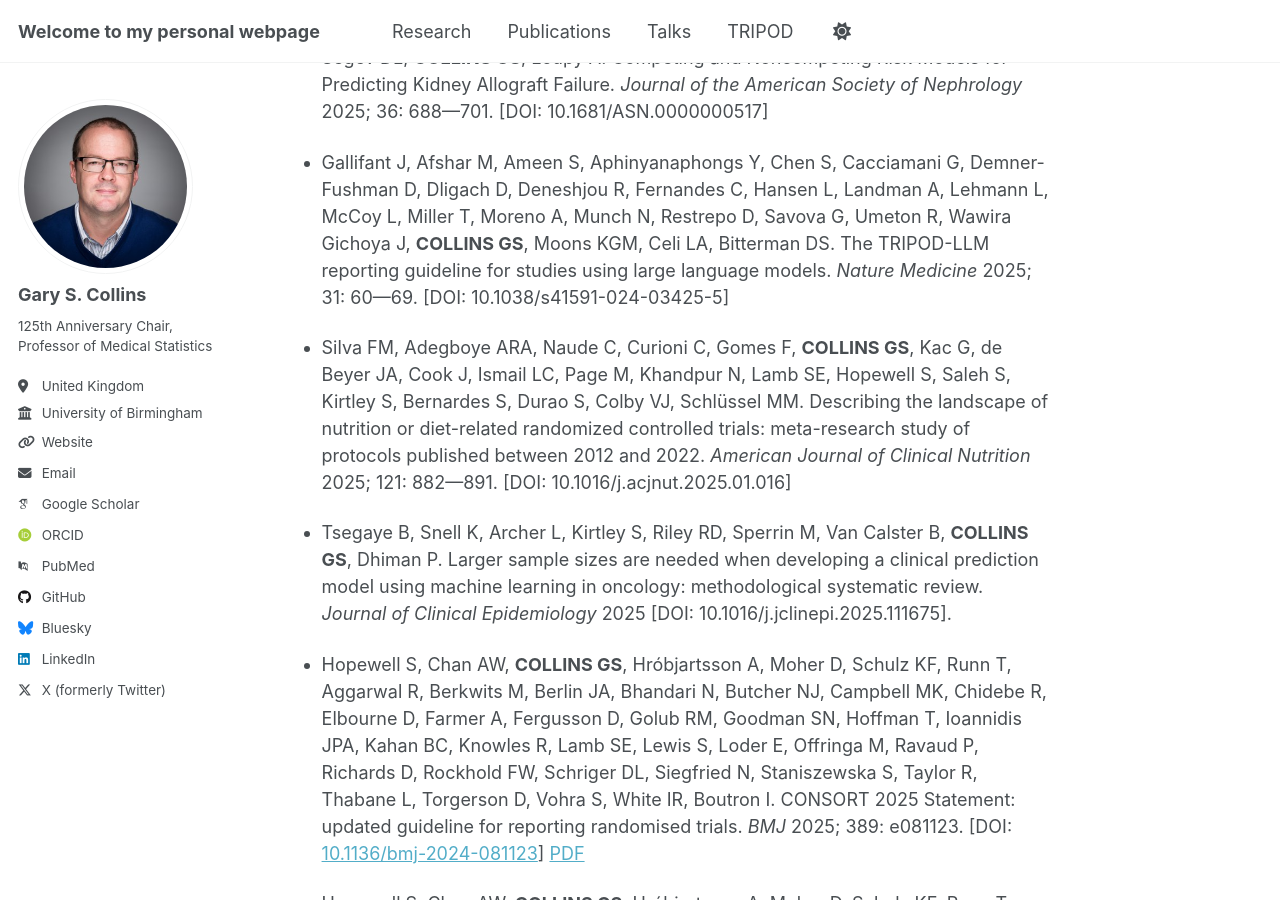
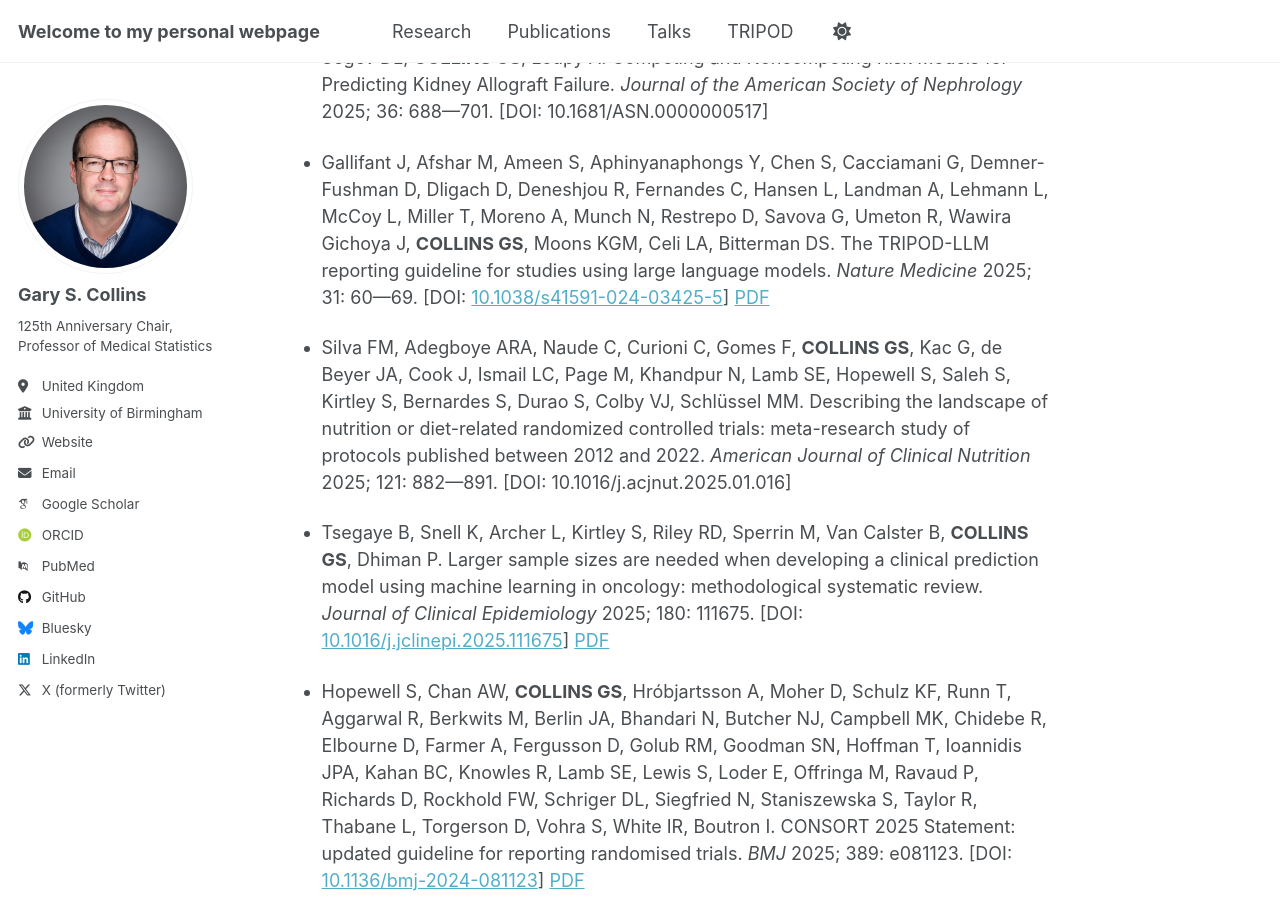
Before and after one commit to gscollins1973/gscollins1973.github.io, a Jekyll site: the page built from _pages/publications.html, in a window 1280 px wide and 900 px high, scrolled down 7298 px. Built offline with Jekyll 4.4.1, drawn with Linux system fonts in a browser that asks for light colours; some web fonts are replaced; a script that is not in the unit is left out.

Commit message:
Update publications.html

```diff
--- a/_pages/publications.html
+++ b/_pages/publications.html
@@ -49,9 +49,9 @@ See my <a href="https://scholar.google.co.uk/citations?hl=en&tzom=-60&user=cVKF8
 <li><p>Lekadir K, Frangi AF, Porras AR, Glocker B, Cintas C, Langlotz CP, Weicken E, Asselbergs FW, Prior F, <strong>COLLINS GS</strong>, Kaissis G, Tsakou G, Buvat I, Kalpathy-Cramer J, Mongan J, Schnabel JA, Kushibar K, Riklund K, Marias K, Amugongo LM, Fromont LA, Maier-Hein L, Cerda Alberich L, Marti-Bonmati L, Cardoso JM, Bobowicz M, Shabani M, Tsiknakis M, Zuluaga MA, Fritzsche MC, Camacho M, Linguraru MG, Wenzel M, De Bruijne M, Tolsgaard MG, Goisauf M, Abadia MC, Papanikolaou N, Lazrak N, Pujol O, Osuala R, Napel S, Joshi S, Klein S, Ausso S, Rogers WA, Puig-Bosch X, Salahuddin Z, Starmans MPA, and the FUTURE-AI Consortium. FUTURE-AI: international consensus guideline for trustworthy and deployable artificial intelligence in healthcare. <i>BMJ</i> 2025; 388: e081554. [DOI: <a href="https://www.bmj.com/content/388/bmj-2024-081554">10.1136/bmj-2024-081554</a>] <a href="https://www.bmj.com/content/388/bmj-2024-081554.full.pdf">PDF</a> </p></li>
 <li><p>Van Calster B, <strong>COLLINS GS</strong>, Vickers AJ, Wynants L, Kerr KF, Barreñada L, Varoquaux G, Singh K, Moons KGM, Hernandez-Boussard T, Timmerman D, McLernon D, van Smeden M, Steyerberg EW, for topic group 6 of the STRATOS Initiative. Performance evaluation of predictive AI models to support medical decisions: overview and guidance. <i>Lancet Digital Health</i> 2025 (to appear).</p></li>
 <li><p>Truchot A, Raynaud M, Helanterä I, Aubert O, Kamar N, Legendre C, Hertig A, Buchler M, Crespo M, Akalin E, Pujol GS, de Castro MCR, Matas AJ, Ulloa C, Jordan SC, Huang E, Juric I, Basic-Jukic N, Naesens M, Friedwald JJ, Silva Jr HT, Lefaucheur C, Segev DL, <strong>COLLINS GS</strong>, Loupy A. Competing and Noncompeting Risk Models for Predicting Kidney Allograft Failure. <i>Journal of the American Society of Nephrology</i> 2025; 36: 688—701.  [DOI: 10.1681/ASN.0000000517]</p></li>
-<li><p>Gallifant J, Afshar M, Ameen S, Aphinyanaphongs Y, Chen S, Cacciamani G, Demner-Fushman D, Dligach D, Deneshjou R, Fernandes C, Hansen L, Landman A, Lehmann L, McCoy L, Miller T, Moreno A, Munch N, Restrepo D, Savova G, Umeton R, Wawira Gichoya J, <strong>COLLINS GS</strong>, Moons KGM, Celi LA, Bitterman DS. The TRIPOD-LLM reporting guideline for studies using large language models. <i>Nature Medicine</i> 2025; 31: 60—69. [DOI: 10.1038/s41591-024-03425-5]</p></li>
+<li><p>Gallifant J, Afshar M, Ameen S, Aphinyanaphongs Y, Chen S, Cacciamani G, Demner-Fushman D, Dligach D, Deneshjou R, Fernandes C, Hansen L, Landman A, Lehmann L, McCoy L, Miller T, Moreno A, Munch N, Restrepo D, Savova G, Umeton R, Wawira Gichoya J, <strong>COLLINS GS</strong>, Moons KGM, Celi LA, Bitterman DS. The TRIPOD-LLM reporting guideline for studies using large language models. <i>Nature Medicine</i> 2025; 31: 60—69. [DOI: <a href="https://www.nature.com/articles/s41591-024-03425-5">10.1038/s41591-024-03425-5</a>] <a href="https://www.nature.com/articles/s41591-024-03425-5.pdf">PDF</a> </p></li>
 <li><p>Silva FM, Adegboye ARA, Naude C, Curioni C, Gomes F, <strong>COLLINS GS</strong>, Kac G, de Beyer JA, Cook J, Ismail LC, Page M, Khandpur N, Lamb SE, Hopewell S, Saleh S, Kirtley S, Bernardes S, Durao S, Colby VJ, Schlüssel MM. Describing the landscape of nutrition or diet-related randomized controlled trials: meta-research study of protocols published between 2012 and 2022. <i>American Journal of Clinical Nutrition</i> 2025; 121: 882—891. [DOI: 10.1016/j.acjnut.2025.01.016]</p></li>
-<li><p>Tsegaye B, Snell K, Archer L, Kirtley S, Riley RD, Sperrin M, Van Calster B, <strong>COLLINS GS</strong>, Dhiman P.  Larger sample sizes are needed when developing a clinical prediction model using machine learning in oncology: methodological systematic review. <i>Journal of Clinical Epidemiology</i> 2025 [DOI: 10.1016/j.jclinepi.2025.111675].</p></li>
+<li><p>Tsegaye B, Snell K, Archer L, Kirtley S, Riley RD, Sperrin M, Van Calster B, <strong>COLLINS GS</strong>, Dhiman P.  Larger sample sizes are needed when developing a clinical prediction model using machine learning in oncology: methodological systematic review. <i>Journal of Clinical Epidemiology</i> 2025; 180: 111675. [DOI: <a href="https://www.sciencedirect.com/science/article/pii/S0895435625000083">10.1016/j.jclinepi.2025.111675</a>] <a href="https://www.sciencedirect.com/science/article/pii/S0895435625000083/pdfft?md5=b15305b753e2392b6e854ec4ae8d24b9&pid=1-s2.0-S0895435625000083-main.pdf">PDF</a> </p></li>
 <li><p>Hopewell S, Chan AW, <strong>COLLINS GS</strong>, Hróbjartsson A, Moher D, Schulz KF, Runn T, Aggarwal R, Berkwits M, Berlin JA, Bhandari N, Butcher NJ, Campbell MK, Chidebe R, Elbourne D, Farmer A, Fergusson D, Golub RM, Goodman SN, Hoffman T, Ioannidis JPA, Kahan BC, Knowles R, Lamb SE, Lewis S, Loder E, Offringa M, Ravaud P, Richards D, Rockhold FW, Schriger DL, Siegfried N, Staniszewska S, Taylor R, Thabane L, Torgerson D, Vohra S, White IR, Boutron I. CONSORT 2025 Statement: updated guideline for reporting randomised trials. <i>BMJ</i> 2025; 389: e081123. [DOI: <a href="https://www.bmj.com/content/389/bmj-2024-081123">10.1136/bmj-2024-081123</a>] <a href="https://www.bmj.com/content/389/bmj-2024-081123.full.pdf">PDF</a></p></li>
 <li><p>Hopewell S, Chan AW, <strong>COLLINS GS</strong>, Hróbjartsson A, Moher D, Schulz KF, Runn T, Aggarwal R, Berkwits M, Berlin JA, Bhandari N, Butcher NJ, Campbell MK, Chidebe R, Elbourne D, Farmer A, Fergusson D, Golub RM, Goodman SN, Hoffman T, Ioannidis JPA, Kahan BC, Knowles R, Lamb SE, Lewis S, Loder E, Offringa M, Ravaud P, Richards D, Rockhold FW, Schriger DL, Siegfried N, Staniszewska S, Taylor R, Thabane L, Torgerson D, Vohra S, White IR, Boutron I. CONSORT 2025 Statement: updated guideline for reporting randomised trials. <i>JAMA</i> 2025; 22: 1998—2005. [DOI: <a href="https://jamanetwork.com/journals/jama/fullarticle/2832868">10.1001/jama.2025.4347</a>] </p></li>
 <li><p>Hopewell S, Chan AW, <strong>COLLINS GS</strong>, Hróbjartsson A, Moher D, Schulz KF, Runn T, Aggarwal R, Berkwits M, Berlin JA, Bhandari N, Butcher NJ, Campbell MK, Chidebe R, Elbourne D, Farmer A, Fergusson D, Golub RM, Goodman SN, Hoffman T, Ioannidis JPA, Kahan BC, Knowles R, Lamb SE, Lewis S, Loder E, Offringa M, Ravaud P, Richards D, Rockhold FW, Schriger DL, Siegfried N, Staniszewska S, Taylor R, Thabane L, Torgerson D, Vohra S, White IR, Boutron I. CONSORT 2025 Statement: updated guideline for reporting randomised trials. <i>Lancet</i> 2025. [DOI: <a href="https://www.thelancet.com/journals/lancet/article/PIIS0140-6736(25)00672-5/fulltext">10.1016/s0140-6736(25)00672-5</a>] <a href="https://www.thelancet.com/action/showPdf?pii=S0140-6736%2825%2900672-5">PDF</a> </p></li>
```
